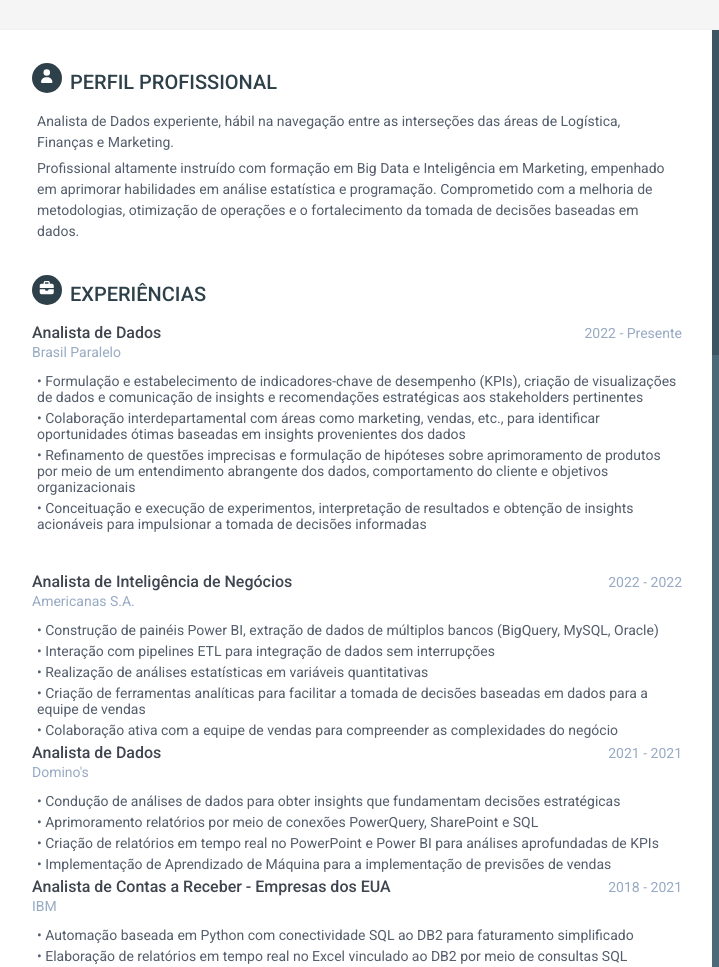
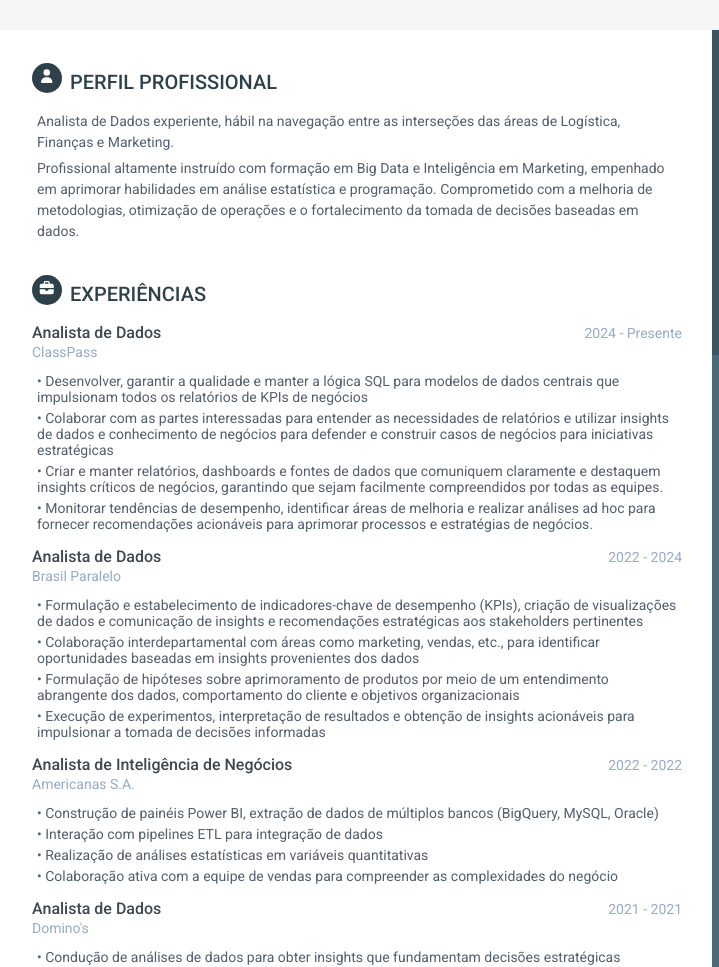
Before and after one commit to ViniciusRaphael/ViniciusRaphael.github.io, a plain HTML site: page index.html in a window 1280 px wide. Shown: the top 967 px of the page, 168-887 px from the left. Drawn offline with Linux system fonts and the light colour scheme.

Commit message:
Adding Classpass data to curriculum

```diff
--- a/index.html
+++ b/index.html
@@ -103,18 +103,33 @@
                     <div class="meta">
                         <div class="upper-row">
                             <h3 class="job-title">Analista de Dados</h3>
-                            <div class="time">2022 - Presente</div>
+                            <div class="time">2024 - Presente</div>
+                        </div><!--//upper-row-->
+                        <div class="company">ClassPass</div>
+                    </div><!--//meta-->
+                    <div class="details">
+                        <p>• Desenvolver, garantir a qualidade e manter a lógica SQL para modelos de dados centrais que impulsionam todos os relatórios de KPIs de negócios</p>
+                        <p>• Colaborar com as partes interessadas para entender as necessidades de relatórios e utilizar insights de dados e conhecimento de negócios para defender e construir casos de negócios para iniciativas estratégicas</p>
+                        <p>• Criar e manter relatórios, dashboards e fontes de dados que comuniquem claramente e destaquem insights críticos de negócios, garantindo que sejam facilmente compreendidos por todas as equipes.</p>
+                        <p>• Monitorar tendências de desempenho, identificar áreas de melhoria e realizar análises ad hoc para fornecer recomendações acionáveis para aprimorar processos e estratégias de negócios.</p>
+                    </div><!--//details-->
+                </div><!--//item-->
+
+                <div class="item">
+                    <div class="meta">
+                        <div class="upper-row">
+                            <h3 class="job-title">Analista de Dados</h3>
+                            <div class="time">2022 - 2024</div>
                         </div><!--//upper-row-->
                         <div class="company">Brasil Paralelo</div>
                     </div><!--//meta-->
                     <div class="details">
                         <p>• Formulação e estabelecimento de indicadores-chave de desempenho (KPIs), criação de visualizações de dados e comunicação de insights e recomendações estratégicas aos stakeholders pertinentes</p>
-                        <p>• Colaboração interdepartamental com áreas como marketing, vendas, etc., para identificar oportunidades ótimas baseadas em insights provenientes dos dados</p>
-                        <p>• Refinamento de questões imprecisas e formulação de hipóteses sobre aprimoramento de produtos por meio de um entendimento abrangente dos dados, comportamento do cliente e objetivos organizacionais</p>
-                        <p>• Conceituação e execução de experimentos, interpretação de resultados e obtenção de insights acionáveis para impulsionar a tomada de decisões informadas</p>
+                        <p>• Colaboração interdepartamental com áreas como marketing, vendas, etc., para identificar oportunidades baseadas em insights provenientes dos dados</p>
+                        <p>• Formulação de hipóteses sobre aprimoramento de produtos por meio de um entendimento abrangente dos dados, comportamento do cliente e objetivos organizacionais</p>
+                        <p>• Execução de experimentos, interpretação de resultados e obtenção de insights acionáveis para impulsionar a tomada de decisões informadas</p>
                     </div><!--//details-->
                 </div><!--//item-->
-            </section><!--//section-->
 
             <div class="item">
                 <div class="meta">
@@ -126,13 +141,11 @@
                 </div><!--//meta-->
                 <div class="details">
                     <p>• Construção de painéis Power BI, extração de dados de múltiplos bancos (BigQuery, MySQL, Oracle)</p>
-                    <p>• Interação com pipelines ETL para integração de dados sem interrupções</p>
+                    <p>• Interação com pipelines ETL para integração de dados</p>
                     <p>• Realização de análises estatísticas em variáveis quantitativas</p>
-                    <p>• Criação de ferramentas analíticas para facilitar a tomada de decisões baseadas em dados para a equipe de vendas</p>
                     <p>• Colaboração ativa com a equipe de vendas para compreender as complexidades do negócio</p>
                 </div><!--//details-->
             </div><!--//item-->
-
 
             <div class="item">
                 <div class="meta">
@@ -144,9 +157,8 @@
                 </div><!--//meta-->
                 <div class="details">
                     <p>• Condução de análises de dados para obter insights que fundamentam decisões estratégicas</p>
-                    <p>• Aprimoramento relatórios por meio de conexões PowerQuery, SharePoint e SQL</p>
-                    <p>• Criação de relatórios em tempo real no PowerPoint e Power BI para análises aprofundadas de KPIs</p>
-                    <p>• Implementação de Aprendizado de Máquina para a implementação de previsões de vendas</p>
+                    <p>• Criação de relatórios em tempo real no Power BI para análises aprofundadas de KPIs</p>
+                    <p>• Machine Learning em Python para a implementação de previsões de vendas</p>
                 </div><!--//details-->
             </div><!--//item-->
 
@@ -159,9 +171,8 @@
                     <div class="company">IBM</div>
                 </div><!--//meta-->
                 <div class="details">
-                    <p>• Automação baseada em Python com conectividade SQL ao DB2 para faturamento simplificado</p>
-                    <p>• Elaboração de relatórios em tempo real no Excel vinculado ao DB2 por meio de consultas SQL</p>
-                    <p>• Aperfeiçoamento operações e protocolos utilizando SQL e Python para otimização de processos</p>
+                    <p>• Automação em Python com conectividade SQL ao DB2 para faturamento simplificado</p>
+                    <p>• Aperfeiçoamento de operações e protocolos utilizando SQL e Python para otimização de processos</p>
                 </div><!--//details-->
             </div><!--//item-->
 
@@ -203,7 +214,7 @@
                     <div class="details">
                         </div><!--//details-->
                 </div><!--//item-->
-
+            </section><!--//section-->
 
 
     <footer class="footer">
```
Also changed, not shown: indexEng.html (+24 -7 lines).
